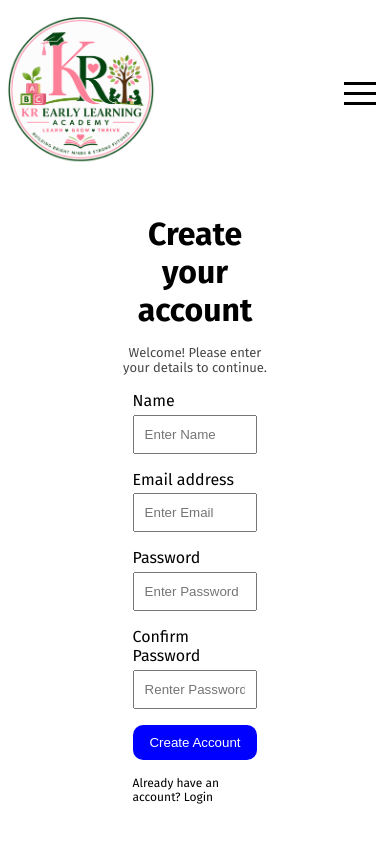
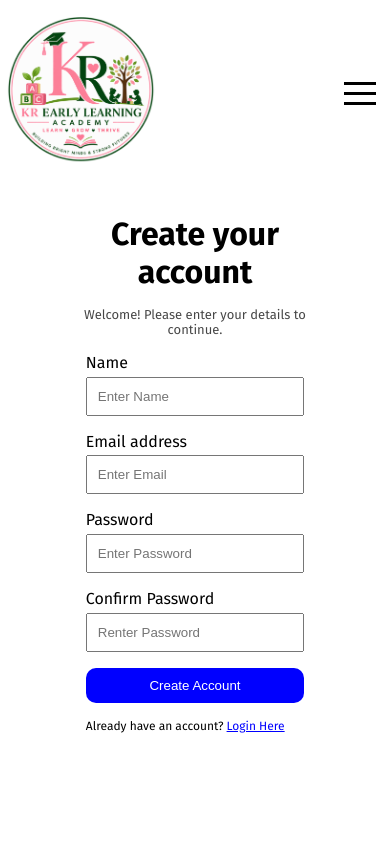
Before and after one commit to AllenCodess/krEarlyLearning, a React (Vite) app in the folder frontend/: page /signup in a window 390 px wide. Built offline with nearby package versions, Linux system fonts and the light colour scheme.

Commit message:
housekeeping for dynamic navbar

```diff
--- a/frontend/index.css
+++ b/frontend/index.css
@@ -57,6 +57,15 @@
 
 .hamburger-menu {
   display: none;
+}
+
+.logout-btn {
+  border: none;
+  background-color: white;
+  font-family: "Fira Sans", sans-serif;
+  font-size: large;
+  color: rgb(90, 90, 90);
+  cursor: pointer;
 }
 
 /* Hero Section */
@@ -610,6 +619,10 @@
   text-align: left;
 }
 
+.signup-link {
+  color: blue;
+}
+
 /* Parent Portal */
 
 .parent-portal-container {
@@ -808,4 +821,10 @@
   .form-container {
     margin: 0 auto;
   }
+
+  .login-box {
+    width: 70%;
+    margin: 0 auto;
+    text-align: center;
+  }
 }
--- a/frontend/src/components/NavBar.jsx
+++ b/frontend/src/components/NavBar.jsx
@@ -67,7 +67,7 @@
             </li>
             {isAuthenticated && (
               <li className="navbar-list-items">
-                <button onClick={() => dispatch(logoutSuccess())} className="nav-links">
+                <button onClick={() => dispatch(logoutSuccess())} className=" logout-btn">
                   Logout
                 </button>
               </li>
--- a/frontend/src/components/ProtectedRoute.jsx
+++ b/frontend/src/components/ProtectedRoute.jsx
@@ -2,6 +2,7 @@
 import { useSelector } from "react-redux";
 
 const ProtectedRoute = () => {
+  // isAuthenticated gives you a boolen value
   const { isAuthenticated } = useSelector((state) => state.user);
   return isAuthenticated ? <Outlet /> : <Navigate to="/login" replace />;
 };
--- a/frontend/src/pages/Login.jsx
+++ b/frontend/src/pages/Login.jsx
@@ -2,6 +2,7 @@
 import { useDispatch } from "react-redux";
 import { loginSuccess } from "../slices/userSlice";
 import { useNavigate } from "react-router";
+import { Link } from "react-router";
 
 export const Login = () => {
   const [email, setEmail] = useState("");
@@ -54,7 +55,12 @@
               placeholder="Enter Password"
             />
             <button className="login-btn"> Login</button>
-            <p className="login-redirect">Dont have an account? Create One</p>
+            <p className="login-redirect">
+              Dont have an account?{" "}
+              <Link className="signup-link" to={"/signup"}>
+                Create One
+              </Link>
+            </p>
           </form>
         </div>
       </div>
--- a/frontend/src/pages/SignUp.jsx
+++ b/frontend/src/pages/SignUp.jsx
@@ -1,4 +1,5 @@
 import { useState } from "react";
+import { Link } from "react-router";
 
 export const SignUp = () => {
   const [email, setEmail] = useState("");
@@ -51,7 +52,12 @@
               placeholder="Renter Password"
             />
             <button className="login-btn"> Create Account</button>
-            <p className="login-redirect">Already have an account? Login </p>
+            <p className="login-redirect">
+              Already have an account?{" "}
+              <Link className="signup-link" to={"/login"}>
+                Login Here
+              </Link>
+            </p>
           </form>
         </div>
       </div>
```
